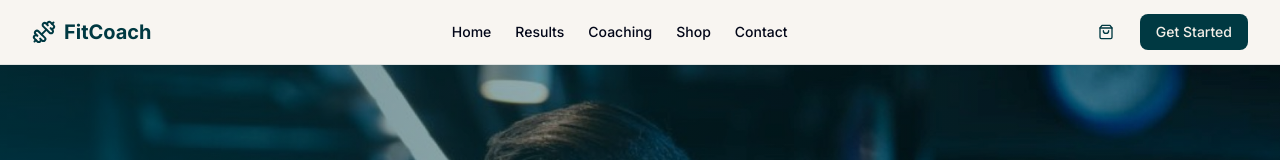
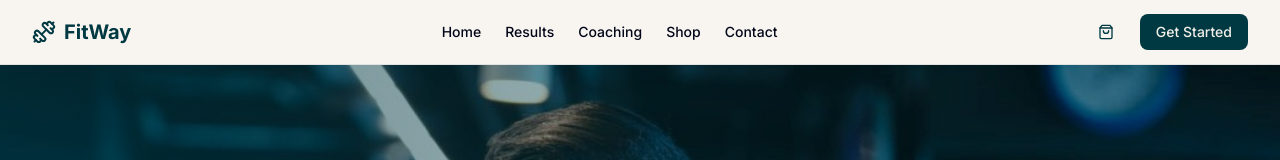
Before and after one commit to oumayma-404/coaching, a Next.js app in the folder web/: page / in a window 1280 px wide. Shown: the top 160 px of the page. Built offline with nearby package versions, Linux system fonts and the light colour scheme.

Commit message:
brand name

```diff
--- a/web/src/components/footer.tsx
+++ b/web/src/components/footer.tsx
@@ -31,7 +31,7 @@ export default function Footer() {
                     <div className="flex flex-col items-center md:items-start gap-4 mb-6 md:mb-0">
                         <div className="flex items-center gap-2">
                             <Dumbbell className="h-6 w-6 text-[#003942]" />
-                            <span className="font-bold text-lg text-[#003942]">FitCoach</span>
+                            <span className="font-bold text-lg text-[#003942]">FitWay</span>
                         </div>
                         <p className="text-center md:text-left text-sm text-[#003942]/70 max-w-xs">
                             Empowering individuals to achieve their fitness goals through expert coaching and personalized programs.
@@ -106,7 +106,7 @@ export default function Footer() {
 
                 {/* Copyright */}
                 <div className="py-6 border-t flex flex-col md:flex-row items-center justify-between text-sm text-[#003942]/70">
-                    <p>&copy; {new Date().getFullYear()} FitCoach. All rights reserved.</p>
+                    <p>&copy; {new Date().getFullYear()} FitWay. All rights reserved.</p>
                     <p className="mt-2 md:mt-0">Made with passion for a healthier world.</p>
                 </div>
             </div>
--- a/web/src/components/header.tsx
+++ b/web/src/components/header.tsx
@@ -19,7 +19,7 @@ export default function Header() {
                 <div className="flex items-center gap-2 font-bold text-xl">
                     <Link href="/" className="flex items-center gap-2">
                         <Dumbbell className="h-6 w-6 text-[#003942]"/>
-                        <span className="text-[#003942]">FitCoach</span>
+                        <span className="text-[#003942]">FitWay</span>
                     </Link>
                 </div>
 
```
